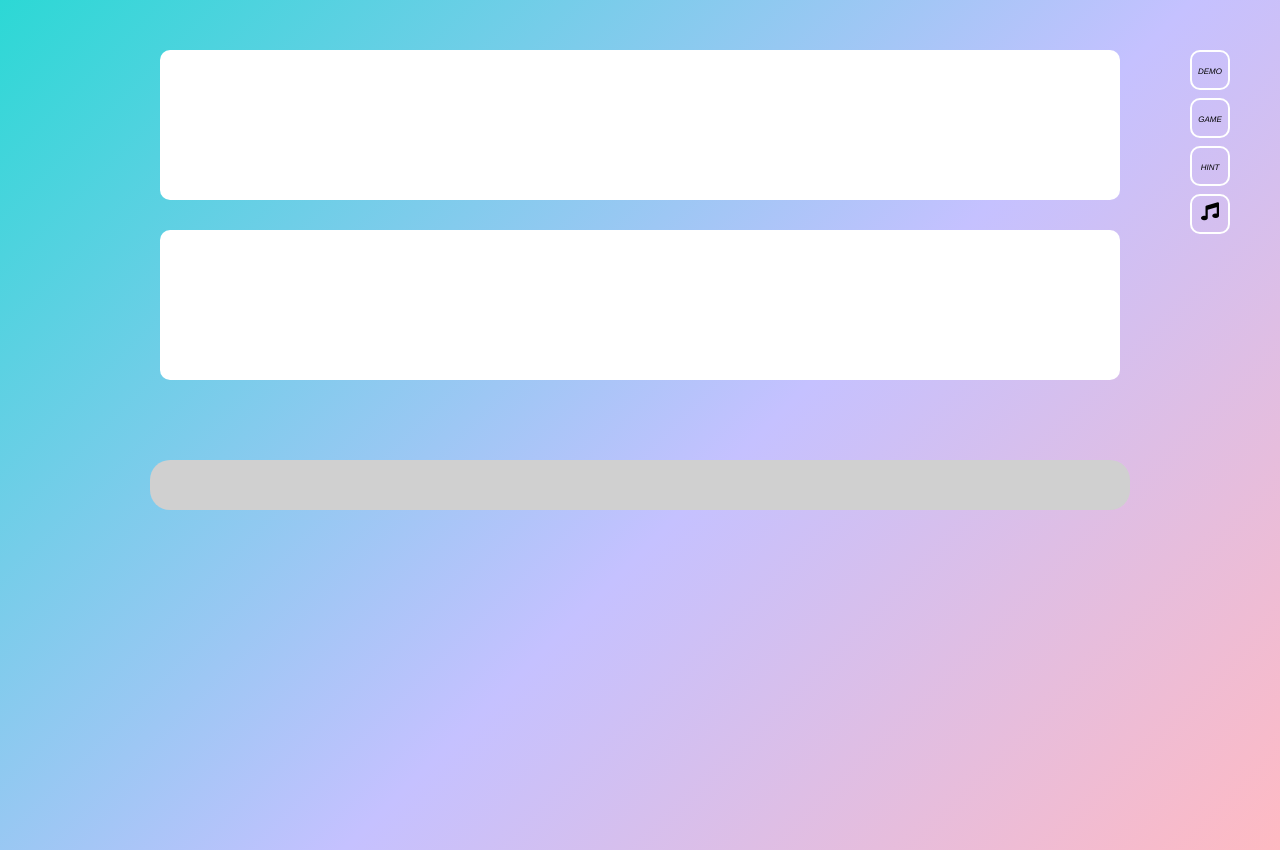
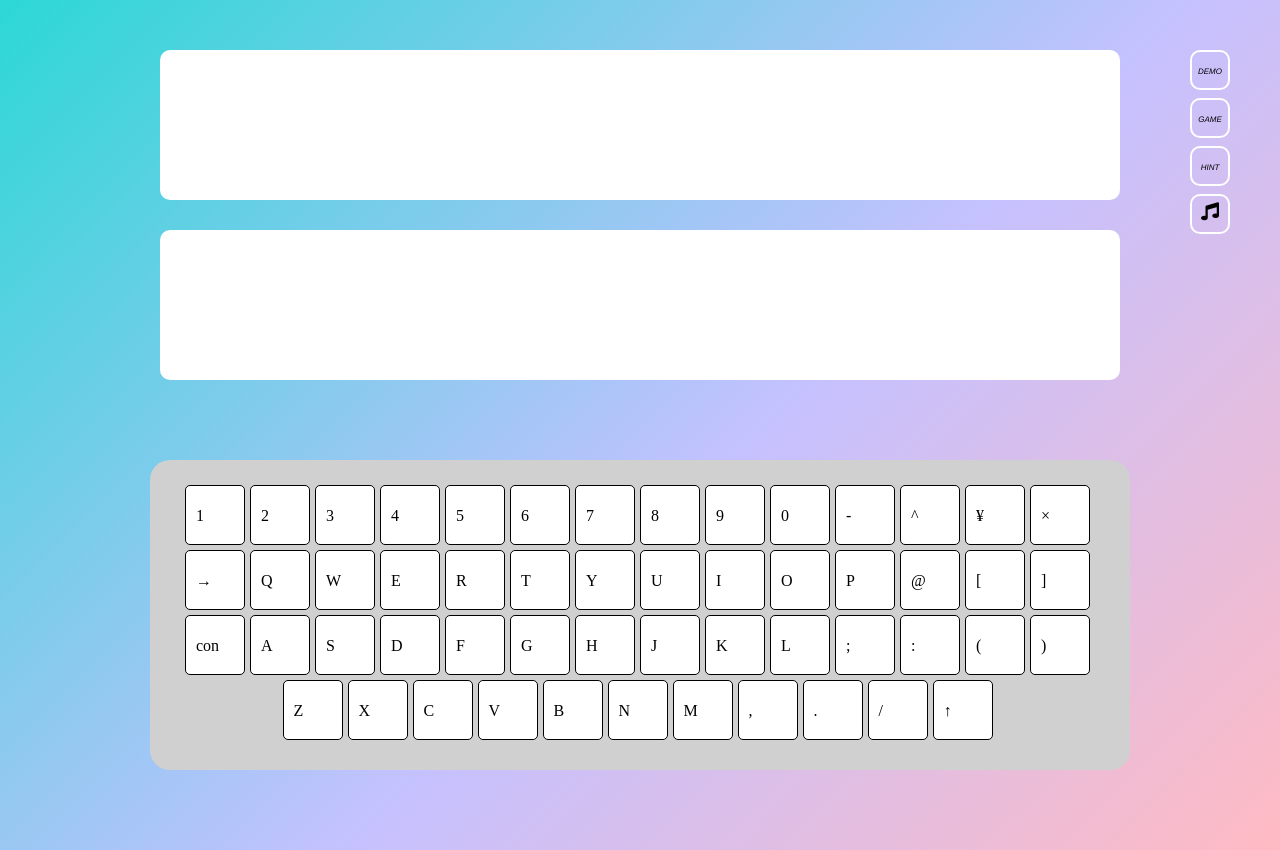
Before and after one commit to elon-task/my_portfolio, a plain HTML site: page index.html in a window 1280 px wide. Drawn offline with Linux system fonts and the light colour scheme; files that its build step writes are made by us from their sources.

Commit message:
Update index.html

```diff
--- a/index.html
+++ b/index.html
@@ -6,8 +6,8 @@
   <meta http-equiv="X-UA-Compatible" content="IE=edge">
   <meta name="viewport" content="width=device-width, initial-scale=1.0">
   <title>Typing Game</title>
-  <link rel="stylesheet" href="css/reset.css">
-  <link rel="stylesheet" href="css/style.css">
+  <link rel="stylesheet" href="reset.css">
+  <link rel="stylesheet" href="style.css">
   <link rel="preconnect" href="https://fonts.googleapis.com">
   <link rel="preconnect" href="https://fonts.gstatic.com" crossorigin>
   <link href="https://fonts.googleapis.com/css2?family=Montserrat:wght@300&display=swap" rel="stylesheet">
@@ -55,7 +55,7 @@
   </main>
 
 
-  <script src="js/main.js"></script>
+  <script src="main.js"></script>
 </body>
 
 </html>
```
